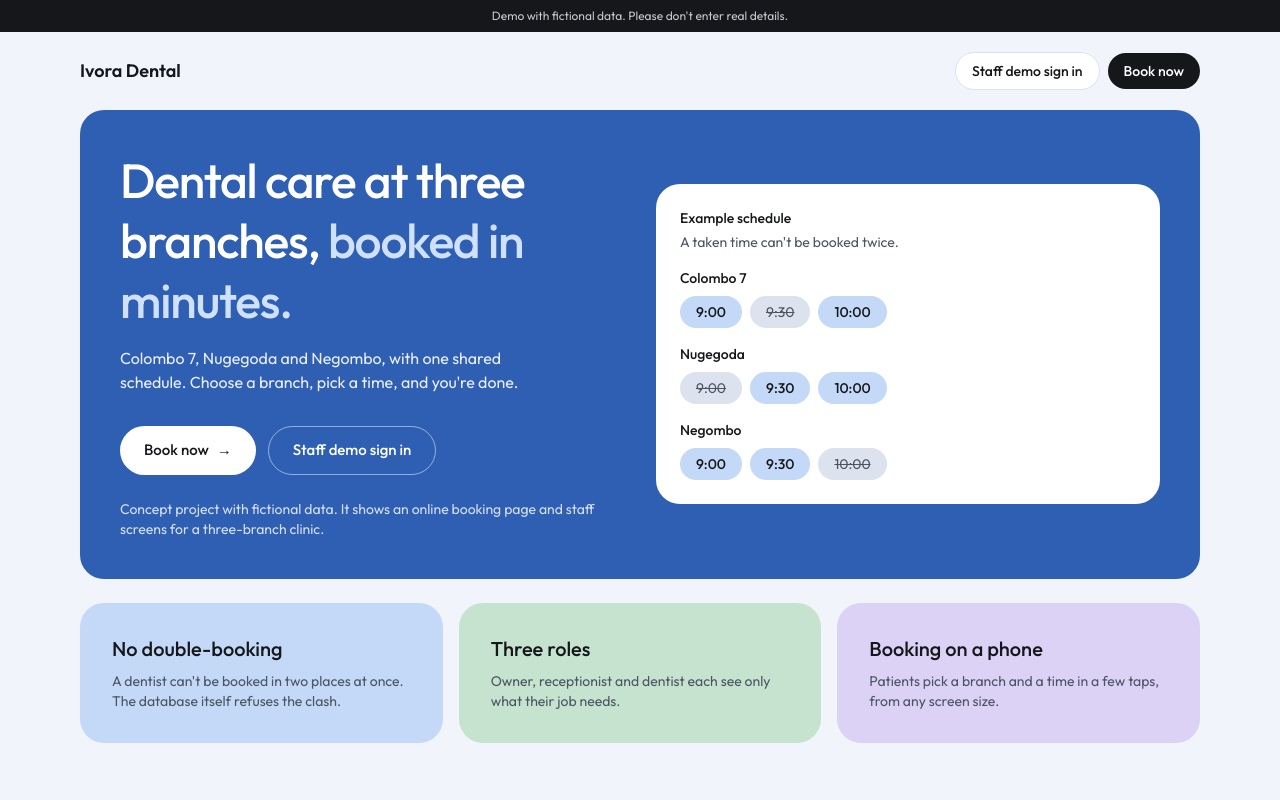
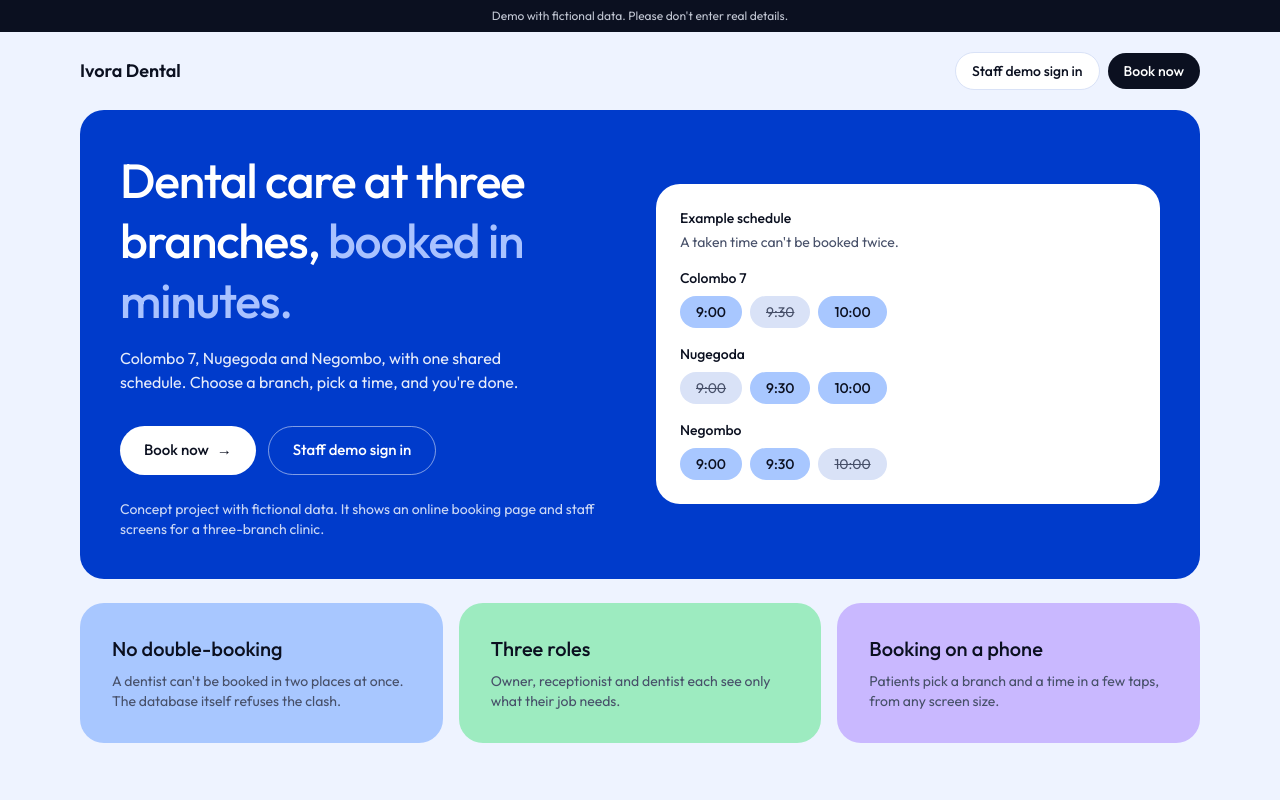
Before and after one commit to deelaka-ransilu/ivora-dental, a Next.js app: page / in a window 1280 px wide. Shown: the top 800 px of the page. Built offline with nearby package versions, Linux system fonts and the light colour scheme.

Commit message:
New vivid palette

```diff
--- a/src/app/globals.css
+++ b/src/app/globals.css
@@ -1,26 +1,28 @@
 @import "tailwindcss";
 
 :root {
-  --background: #f1f5fb;
+  --background: #eef3ff;
   --surface: #ffffff;
-  --foreground: #15171a;
-  --muted: #4b5563;
-  --line: #dde3ee;
+  --foreground: #0b1020;
+  --muted: #475069;
+  --line: #d9e2f7;
 
-  --primary: #15171a;
-  --primary-hover: #33373d;
+  --primary: #0b1020;
+  --primary-hover: #2a3550;
   --primary-foreground: #ffffff;
 
-  --brand: #2f5fb3;
-  --brand-light: #cfe1ff;
+  --brand: #003bcb;
+  --brand-light: #a9c2ff;
 
-  --accent: #2f5fb3;
-  --accent-soft: #cfe0f7;
+  --accent: #003bcb;
+  --accent-soft: #d6e2ff;
 
-  --tint-sky: #c3d9f7;
-  --tint-sage: #c6e3cf;
-  --tint-sand: #f3dfca;
-  --tint-lilac: #dbd2f6;
+  --pop: #ff5a36;
+
+  --tint-sky: #a8c7ff;
+  --tint-sage: #9debc0;
+  --tint-sand: #ffd08a;
+  --tint-lilac: #c9b8ff;
 
   --radius-card: 1.5rem;
 }
@@ -38,6 +40,7 @@
   --color-brand-light: var(--brand-light);
   --color-accent: var(--accent);
   --color-accent-soft: var(--accent-soft);
+  --color-pop: var(--pop);
   --color-tint-sky: var(--tint-sky);
   --color-tint-sage: var(--tint-sage);
   --color-tint-sand: var(--tint-sand);
```
